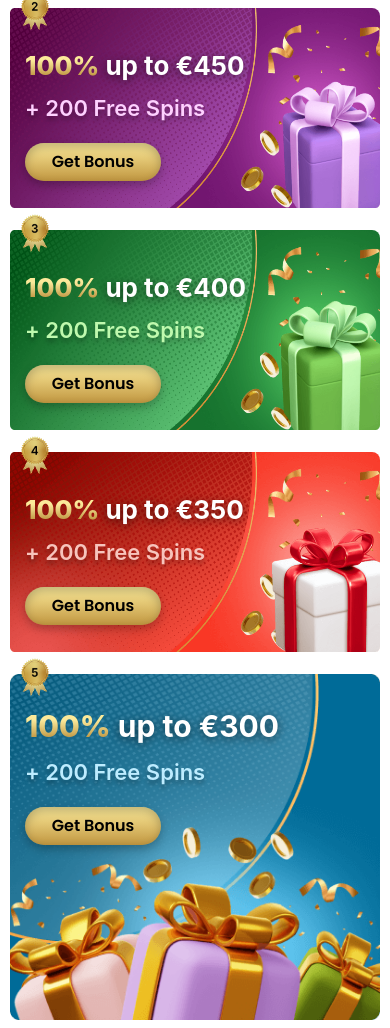
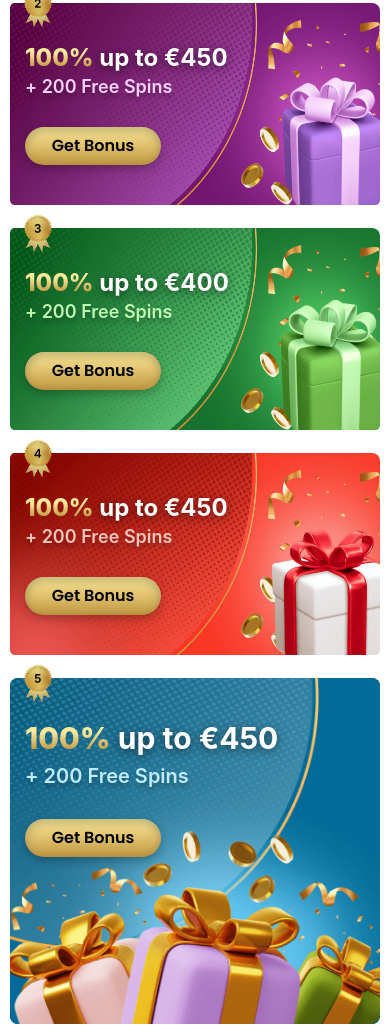
Before and after one commit to jb8579/C-Landing-Page-50.1, a plain HTML site: page promotion.html in a window 390 px wide. Shown: the part 421-1449 px from the top of the page. Drawn offline with nearby package versions, Linux system fonts and the light colour scheme.

Commit message:
promo page update

```diff
--- a/promotion.html
+++ b/promotion.html
@@ -65,63 +65,98 @@
 		</section>
 		<section class="promo-area">
 			<div class="container">
-			  <div class="promo">
 				<div class="promopart">
+					<div class="promo-wrapper">
+						<a href="register.html">
 							<div class="promo-box promo-box-1">
-					<img src="img/promo-card-01.png" alt="Forbet Welcome Bonus – 100% up to €500 and 200 Free Spins" class="promoimg" />
+								<img src="img/promo-card-01.png" alt="Casino Promotion – 100% Bonus up to €500" class="promoimg" />
 								<div class="badge">
-					  <img src="img/badge-01.png">
+									<img src="img/badge-01.png" alt="Badge">
 								</div>
 								<div class="innterpromo innterpromo1">
 									<h2><span>100%</span> up to €500</h2>
 									<p class="innterpromo1">+ 200 Free Spins</p>
-					  <a href="register.html">Get Bonus</a>
 								</div>
 							</div>
+						</a>
+						<div class="promo-button-area">
+							<a href="register.html" class="get-bonus-btn get-bonus-btn-1">Get Bonus</a>
+						</div>
+					</div>
+
+					<div class="promo-wrapper">
+						<a href="register.html">
 							<div class="promo-box promo-box-2">
-					<img src="img/promo-card-02.png" alt="Casino Promotion – 100% Bonus up to €500" class="promoimg" />
+								<img src="img/promo-card-02.png" alt="Casino Promotion – 100% Bonus up to €450" class="promoimg" />
 								<div class="badge">
-					  <img src="img/badge-02.png">
+									<img src="img/badge-02.png" alt="Badge">
 								</div>
 								<div class="innterpromo innterpromo2">
 									<h2><span>100%</span> up to €450</h2>
 									<p class="innterpromo2">+ 200 Free Spins</p>
-					  <a href="register.html">Get Bonus</a>
 								</div>
 							</div>
+						</a>
+						<div class="promo-button-area">
+							<a href="register.html" class="get-bonus-btn get-bonus-btn-2">Get Bonus</a>
+						</div>
+					</div>
+
+					<div class="promo-wrapper">
+						<a href="register.html">
 							<div class="promo-box promo-box-3">
-					<img src="img/promo-card-03.png" alt="Forbet Bonus Offer – 200 Free Spins and 100% up to €500" class="promoimg" />
+								<img src="img/promo-card-03.png" alt="Casino Promotion – 100% Bonus up to €400" class="promoimg" />
 								<div class="badge">
-					  <img src="img/badge-03.png">
+									<img src="img/badge-03.png" alt="Badge">
 								</div>
 								<div class="innterpromo innterpromo3">
 									<h2><span>100%</span> up to €400</h2>
 									<p class="innterpromo3">+ 200 Free Spins</p>
-					  <a href="register.html">Get Bonus</a>
 								</div>
 							</div>
+						</a>
+						<div class="promo-button-area">
+							<a href="register.html" class="get-bonus-btn get-bonus-btn-3">Get Bonus</a>
+						</div>
+					</div>
+
+					<div class="promo-wrapper">
+						<a href="register.html">
 							<div class="promo-box promo-box-4">
-					<img src="img/promo-card-04.png" alt="Forbet Casino Bonus – Full Welcome Package for New Players" class="promoimg" />
+								<img src="img/promo-card-04.png" alt="Casino Promotion – 100% Bonus up to €350" class="promoimg" />
 								<div class="badge">
-					  <img src="img/badge-04.png">
+									<img src="img/badge-04.png" alt="Badge">
 								</div>
 								<div class="innterpromo innterpromo4">
-					  <h2><span>100%</span> up to €350</h2>
+									<h2><span>100%</span> up to €450</h2>
 									<p class="innterpromo4">+ 200 Free Spins</p>
-					  <a href="register.html">Get Bonus</a>
+								</div>
+							</div>
+						</a>
+						<div class="promo-button-area">
+							<a href="register.html" class="get-bonus-btn get-bonus-btn-4">Get Bonus</a>
 						</div>
 					</div>
 				</div>
+
 				<div class="heroteam-part promo-box-5">
+					<div class="promo-wrapper">
+						<a href="register.html">
+							<div class="promo-box promo-box-5">
 								<img src="img/promo-card-05.png" alt="Forbet Team – Promoting the Welcome Bonus" class="heroteamimg" />
-				  <img src="img/promo-card-06.png" alt="Players Enjoying Forbet Offers – 100% Bonus and Free Spins" class="heroteamimg2" />
+								<img src="img/promo-card-06.png" alt="Casino Promotion – 100% Bonus up to €300" class="heroteamimg2" />
 								<div class="badge">
-					<img src="img/badge-05.png">
+									<img src="img/badge-05.png" alt="Badge">
 								</div>
 								<div class="innerheroteam innterpromo innterpromo-5">
-					<h2><span>100%</span> up to €300</h2>
+									<h2><span>100%</span> up to €450</h2>
 									<p class="innterpromo5">+ 200 Free Spins</p>
-					<a href="register.html">Get Bonus</a>
+								</div>
+							</div>
+						</a>
+						<div class="promo-button-area bt-5">
+							<a href="register.html" class="get-bonus-btn get-bonus-btn-5">Get Bonus</a>
+						</div>
 					</div>
 				</div>
 			  </div>
--- a/style.css
+++ b/style.css
@@ -1774,8 +1774,16 @@ input.forgot-password-btn {
 .promo-area {
     background-color: #fff;
     padding: 40px 0px 0px 0px;
-}
-
+    overflow: hidden;
+}
+.promopart{
+    display: grid;
+    grid-template-columns: repeat(2, 1fr);
+    grid-column-gap: 35px;
+    align-items: center;
+    justify-content: space-around;
+    grid-row-gap: 35px;
+}
 .promopart {
     position: relative;
     display: grid;
@@ -1803,11 +1811,10 @@ input.forgot-password-btn {
 }
 
 .innterpromo {
-    position: absolute;
+    position: relative;
     z-index: 999;
     padding: 30px;
     width: 100%;
-    box-sizing: border-box;
     bottom: 15px;
 }
 
@@ -1859,6 +1866,9 @@ input.forgot-password-btn {
 .promo-box-5{
     background: #006B97;
 }
+.promo-box.promo-box-5 {
+    height: 348px;
+}
 .innterpromo p {
     text-shadow: 0px 4px 4px rgba(0, 0, 0, 0.25);
     font-family: Inter;
@@ -1884,40 +1894,51 @@ p.innterpromo5 {
     color: #bdecff;
     font-size: 38px;
 }
-.innterpromo a {
+.promo-button-area {
+    position: relative;
+    bottom: 120px;
+    z-index: 999;
+    margin: 0px 30px;
+}
+
+a.get-bonus-btn {
     color: #000;
-    font-family: Poppins;
+    font-family: Poppins, sans-serif;
     font-size: 18px;
-    font-style: normal;
-    font-weight: 600;
-    line-height: normal;
+    font-weight: 600;
+    line-height: 48px;
     text-transform: capitalize;
     width: 170px;
     height: 48px;
     display: block;
-    line-height: 48px;
     text-align: center;
     transition: 0.3s all ease;
-    margin-top: 20px;
     position: relative;
-    z-index: 999;
     border-radius: 100px;
     background: linear-gradient(180deg, #FDEB9A 0%, #C09640 100%);
     box-shadow: 0px 4px 9.1px 0px rgba(0, 0, 0, 0.25) inset, 0px 4px 9.2px 0px rgba(0, 0, 0, 0.25);
-}
-.innterpromo1 a:hover{
+    margin-top: 20px;
+}
+
+a.get-bonus-btn.get-bonus-btn-1:hover {
     background: linear-gradient(180deg, #ffffff 0%, #5795ff 100%);
 }
-.innterpromo2 a:hover{
+
+a.get-bonus-btn.get-bonus-btn-5:hover{
+    background: linear-gradient(180deg, #ffffff 0%, #5795ff 100%);
+}
+a.get-bonus-btn.get-bonus-btn-2:hover{
     background: linear-gradient(180deg, #ffffff 0%, #ba49bd 100%);
 }
-.innterpromo3 a:hover{
+a.get-bonus-btn.get-bonus-btn-3:hover{
     background: linear-gradient(180deg, #ffffff 0%, #46cb65 100%);
 }
-.innterpromo4 a:hover{
+a.get-bonus-btn.get-bonus-btn-4:hover{
     background: linear-gradient(180deg, #ffffff 0%, #ec4c44 100%);
 }
-
+.promo-wrapper {
+    height: 315px;
+}
 .heroteam-part {
     height: 346px;
     border-radius: 8px;
@@ -1951,7 +1972,7 @@ p.innterpromo5 {
     padding: 30px;
     width: 100%;
     box-sizing: border-box;
-    bottom: 30px;
+    bottom: 105px;
 }
 
 .innerheroteam h2 {
@@ -1967,7 +1988,7 @@ p.innterpromo5 {
 }
 
 
-.innerheroteam a {
+.innerheroteam button {
     color: #000;
     font-family: Poppins;
     font-size: 18px;
@@ -1989,15 +2010,36 @@ p.innterpromo5 {
     box-shadow: 0px 4px 9.1px 0px rgba(0, 0, 0, 0.25) inset, 0px 4px 9.2px 0px rgba(0, 0, 0, 0.25);
 }
 
-.innerheroteam a:hover {
+.innerheroteam button:hover {
     background: linear-gradient(180deg, #ffffff 0%, #6cbbdb 100%);
 }
 @media screen and (max-width: 868px) and (min-width: 767px){
     header.header-area.sm-part-none {
         display: none;
     }
+    .promo-wrapper {
+        height: 345px;
+    }
 }
 @media screen and (max-width: 600px) {
+    header.header-area.sm-part-none {
+        display: none;
+    }
+    .promo-section {
+        padding: 20px 0px 20px 0px;
+    }
+    .promo-area {
+        padding: 12px 0px 0px 0px;
+        overflow: hidden;
+    }
+    .promobanner-part h1 {
+        font-size: 30px;
+        line-height: normal;
+    }
+    .promobanner-part p {
+        font-size: 15px;
+        line-height: normal;
+    }
     .topheader-right ul li a img {
         width: 20px;
         display: block;
@@ -2008,93 +2050,54 @@ p.innterpromo5 {
         gap: 0px;
     }
     .promo-box {
-        height: 200px;
-        margin-bottom: 22px;
-    }
-    .promo-box {
-        object-fit: cover;
-    }
-    .innterpromo h2 {
-        font-size: 24px;
-        line-height: normal;
-        padding: 0px;
-    }
-    .innterpromo p {
-        font-size: 18px;
-        font-style: normal;
-        line-height: 30px; /* 166.667% */
+        height: 225px;
     }
     .badge img {
         width: 40px;
-        top: -18px;
-        left: 5px;
-    }
-    .innterpromo {
-        padding: 15px 15px;
-        bottom: 26px;
-    }
-    .innterpromo a {
+        top: -16px;
+        left: 8px;
+    }
+    .promo-wrapper {
+        height: 244px;
+    }
+    a.get-bonus-btn {
         font-size: 16px;
-        width: 136px;
-        height: 38px;
-        line-height: 38px;
-        margin-top: 2px;
-    }
-    .header-area {
-        padding: 10px 0 2px 0px;
-    }
-    .topbg {
-        position: absolute;
-        right: 0;
-        top: 0;
-        max-width: 100%;
-        height: 100%;
-    }
-    .promobanner-part h1 {
-        font-size: 30px;
-        line-height: normal;
-    }
-    .promobanner-part p {
-        font-size: 15px;
-        line-height: normal;
-    }
-    .promo-area {
-        padding: 20px 0px 0px 0px;
-    }
-    header.header-area.sm-part-none {
+        line-height: 40px;
+        width: 150px;
+        height: 40px;
+        margin-top: 32px;
+    }
+    .promo-button-area {
+        margin: 0px 15px;
+    }
+    .heroteamimg {
         display: none;
-    }
-    .promo-section {
-        padding: 20px 0px 20px 0px;
     }
     .heroteamimg2 {
         display: block;
         object-fit: unset;
     }
-    .heroteamimg {
-        display: none;
+    .heroteam-part {
+        margin-top: 0px;
     }
     .innerheroteam.innterpromo.innterpromo-5 {
-        bottom: 160px;
+        bottom: 208px;
+    }
+    p.innterpromo5 {
+        font-size: 22px;
     }
     .innerheroteam.innterpromo.innterpromo-5 h2 {
         font-size: 30px;
     }
-    p.innterpromo5 {
-        font-size: 22px;
-    }
-    .innerheroteam.innterpromo.innterpromo-5 h2 {
-        font-size: 30px;
-        padding: 0px 0px 4px 0px;
-        margin: 0px;
-    }
-    .heroteam-part {
-        margin-top: 20px;
-    }
-    .promo-box-5 {
-        background: transparent;
-    }
-}
+    .promo-button-area.bt-5 {
+        position: relative;
+        margin-top: -115px;
+    }
+    .promo-box.promo-box-5 {
+        height: 346px;
+    }
+}
+
 @media screen and (max-width: 896px) and (min-width: 601px) {
     .promopart {
         display: block;
@@ -2115,14 +2118,17 @@ p.innterpromo5 {
         object-fit: unset;
     }
     .heroteam-part {
-        margin-top: 30px;
+        margin-top: 0px;
+    }
+    .heroteam-part.promo-box-5 {
+        height: 496px;
     }
 }
 @media screen and (max-width: 1250px) and (min-width: 897px) {
     .innterpromo h2 {
-        font-size: 34px;
+        font-size: 32px;
         padding: 30px 0px 0px 0px;
-        line-height: 50px;
+        line-height: 38px;
     }
     .innterpromo p {
         font-size: 28px;
@@ -2138,22 +2144,58 @@ p.innterpromo5 {
         height: 300px;
     }
     .innerheroteam.innterpromo.innterpromo-5 h2 {
-        font-size: 43px;
-        line-height: 50px;
+        font-size: 40px;
+        line-height: 30px;
     }
     .innerheroteam.innterpromo.innterpromo-5 p {
         font-size: 32px;
-        line-height: 50px;
+        line-height: 38px;
+    }
+    .promo-wrapper {
+        height: 275px;
+    }
+    .innterpromo {
+        bottom: 0px;
+    }
+    a.get-bonus-btn {
+        margin-top: 25px;
+    }
+    .innerheroteam.innterpromo.innterpromo-5 {
+        bottom: 115px;
+    }
+    .promo-button-area.bt-5 {
+        bottom: 155px;
+    }
+    .heroteam-part.promo-box-5 {
+        height: 350px;
+    }
+    .promo-box.promo-box-5 {
+        height: 350px;
+    }
+    .promobanner-part h1 {
+        font-size: 42px;
+    }
+    .promobanner-part p {
+        font-size: 17px;
+    }
+    .topbg {
+        height: 134px;
     }
 }
 @media screen and (max-width: 600px) and (min-width: 380px){
     .innterpromo h2 {
         font-size: 26px;
-        line-height: 34px;
+        line-height: 28px;
     }
     .innterpromo p {
         font-size: 22px;
-        line-height: 34px;
+        line-height: 48px;
+        padding: 0px;
+    }
+    p.innterpromo5{
+        font-size: 22px;
+        line-height: 30px;
+        padding: 0px;
     }
     .innterpromo a {
         margin-top: 8px;
@@ -2163,3 +2205,55 @@ p.innterpromo5 {
         bottom: 12px;
     }
 }
+@media screen and (max-width: 390px) and (min-width: 300px){
+    .promo-box {
+        height: 202px;
+    }
+    .innterpromo p {
+        font-size: 18px;
+        font-style: normal;
+        line-height: 30px;
+    }
+    .innterpromo h2 {
+        font-size: 24px;
+        line-height: normal;
+        padding: 0px;
+    }
+    a.get-bonus-btn {
+        font-size: 16px;
+        width: 136px;
+        height: 38px;
+        line-height: 38px;
+        margin-top: 2px;
+    }
+    .innterpromo {
+        position: relative;
+        z-index: 999;
+        padding: 30px;
+        width: 100%;
+        bottom: -10px;
+    }
+    .promo-button-area {
+        bottom: 80px;
+    }
+    .innterpromo {
+        padding: 30px 15px;
+    }
+    .innerheroteam.innterpromo.innterpromo-5 {
+        bottom: -12px;
+    }
+    .innerheroteam.innterpromo.innterpromo-5 h2 {
+        margin: 0px;
+    }
+    p.innterpromo5 {
+        font-size: 20px;
+        line-height: 40px;
+    }
+    .promo-button-area.bt-5 {
+        position: relative;
+        margin-top: -127px;
+    }
+    .promo-wrapper {
+        height: 225px;
+    }
+}
```
Lines whose indentation alone changed are shown as unchanged.
